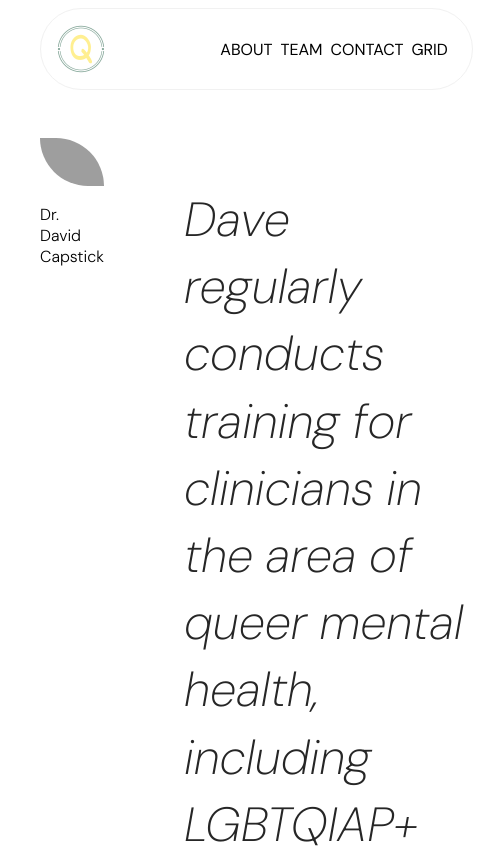
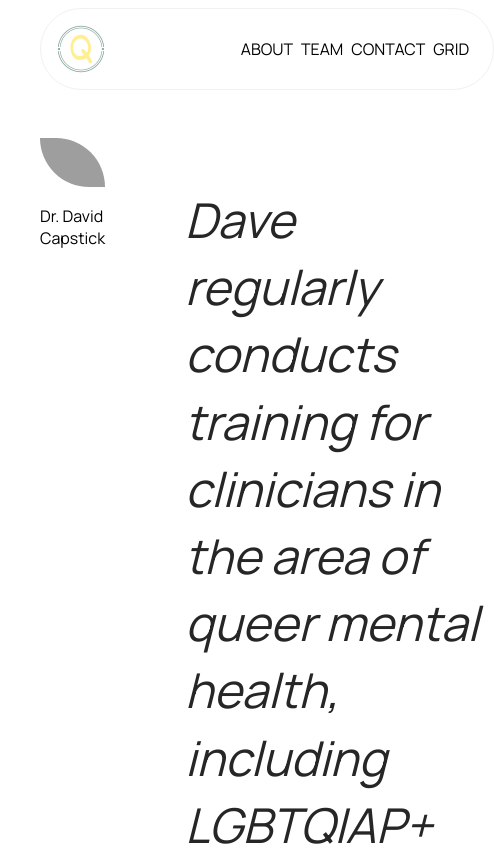
Before and after one commit to fiigoluis/html-css-practice, a plain HTML site: page 02 Day 3 Layout Practice with Flexbox & Grid/grid-layout.html in a window 390 px wide. Shown: the top 848 px of the page, 494 px wide, since content can reach past the window. Drawn offline with Linux system fonts and the light colour scheme; grey boxes are pictures that could not be loaded.

Commit message:
Day 7 – Refactored CSS using variables for colors, spacing, and fonts

```diff
--- a/01 Day 1- HTML Structure & Git Basics/style.css
+++ b/01 Day 1- HTML Structure & Git Basics/style.css
@@ -3,10 +3,10 @@
     box-sizing: border-box;
 }
 body {
-    font-family: 'Manrope', sans-serif;
+    font-family: var(--font-main);
     line-height: 1.4;
-    padding: 1rem 5rem;
-    background-color: #FDFBF5;
+    padding: var(--spacing-md) 5rem;
+    background-color: var(--background-color);
 }
 
 /* Header */
@@ -30,10 +30,10 @@ header {
 li {
     list-style-type: none;
     text-transform: uppercase;
-    padding: 0.5rem;
+    padding: var(--spacing-sm);
     font-size: 0.9rem;
     align-content: center;
-    color: #2e4c47d1;
+    color: var(--primary-color-navbar);
 }
 
 .dropdown {
@@ -44,7 +44,7 @@ li {
 
 .material-icons{
     align-items: center;
-    color: #2E4C47;
+    color: var(--primary-color);
 }
 
 ul{
@@ -59,16 +59,16 @@ ul{
 .fancy-button {
   position: relative;
   overflow: hidden;
-  padding: 0.5rem 0.5rem 0.5rem 1.25rem;
-  background-color: #CCEDE0;
+  padding: var(--spacing-sm) var(--spacing-sm) var(--spacing-sm) 1.25rem;
+  background-color: var(--secondary-color);
   border: none;
   border-radius: 6.188rem;
   display: flex;
   align-items: center;
-  gap: 0.5rem;
+  gap: var(--spacing-sm);
   font-size: 0.9rem;
   font-weight: 200;
-  color: #2E4C47;
+  color: var(--primary-color);
   cursor: pointer;
   transition: color 0.3s ease;
 }
@@ -80,7 +80,7 @@ ul{
   left: 0;
   height: 0;
   width: 100%;
-  background-color: #2E4C47;
+  background-color: var(--primary-color);
   transition: height 0.35s ease;
   z-index: 1;
 }
@@ -98,7 +98,7 @@ ul{
 
 .fancy-button:hover span,
 .fancy-button:hover .arrow_forward {
-  color: #FDFBF5;
+  color: var(--background-color);
 }
 
 
@@ -108,16 +108,16 @@ ul{
   position: relative;
   overflow: hidden;
   z-index: 0;
-  padding: 0.5rem 1.25rem 0.5rem 0.5rem;
+  padding: var(--spacing-sm) 1.25rem var(--spacing-sm) var(--spacing-sm);
   background-color: transparent;
-  border: 0.063rem solid #2E4C47;
+  border: 0.063rem solid var(--primary-color);
   border-radius: 6.188rem;
   display: flex;
   align-items: center;
-  gap: 0.5rem;
+  gap: var(--spacing-sm);
   font-size: 0.9rem;
   font-weight: 200;
-  color: #2E4C47;
+  color: var(--primary-color)7;
   width: fit-content;
   transition: color 0.3s ease;
 }
@@ -129,7 +129,7 @@ ul{
   left: 0;
   width: 100%;
   height: 0%;
-  background-color: #2E4C47;
+  background-color: var(--primary-color);
   z-index: -1;
   transition: height 0.35s ease;
   border-radius: 6.188rem;
@@ -140,14 +140,14 @@ ul{
 }
 
 .fancy-button2:hover {
-  color: #FDFBF5;
+  color:var(--background-color);
   transform: scale(1.03);
   transition: color 0.3s ease, transform 0.3s ease;
 }
 
 .fancy-button2 .arrow_back {
-  background-color: #2E4C47;
-  color: #f4ebd0;
+  background-color: var(--primary-color);
+  color:var(--background-color);
   border-radius: 99rem;
   padding: 0.25rem;
 }
@@ -158,7 +158,7 @@ ul{
     align-items: center;
     background: none;
     border: none;
-    padding: 0.5rem;
+    padding: var(--spacing-sm);
     cursor: pointer;
 }
 
@@ -168,8 +168,8 @@ ul{
 }
 
 .arrow_forward{
-    background-color: #2E4C47;
-    color: #f4ebd0;
+    background-color: var(--primary-color);
+    color:var(--background-color);
     border-radius: 6.188rem;
     padding: 0.25rem;
 }
@@ -180,7 +180,7 @@ ul{
 }
 
 .search_icon{
-    color: #2e4c47ae;
+    color: var(--primary-color-navbar);
 }
 
 article{
@@ -208,7 +208,7 @@ main{
 
 #aboutSummary{
     display: flex;
-    gap: 2rem;
+    gap: var(--spacing-lg);
     justify-items: start;
     justify-content: space-between;
     width: fit-content;
@@ -220,8 +220,8 @@ main{
 }
 
 .titleTag h3{
-    padding: 0.125rem 0.5rem;
-    background-color: #f5efdf;
+    padding: 0.125rem var(--spacing-sm);
+    background-color: var(--background-color);
     align-content: center;
     text-align: center;
     font-size: small;
@@ -242,7 +242,7 @@ main{
 
 
 .topAboutUs h1{
-    font-family: 'Newsreader', serif;
+    font-family: var(--font-accent);
     font-size:6rem;
     font-weight: 200;
     line-height:1;
@@ -253,12 +253,12 @@ main{
 .topAboutUs h3 {
   margin: 0;
   padding: 0;
-  font-size: 2rem;
+  font-size: var(--spacing-lg);
   font-weight: 200;
 }
 
 .blockContent2{
-    padding: 0 0 0 2rem;
+    padding: 0 0 0 var(--spacing-lg);
     flex: 1;
     display: flex;
     flex-direction: column;
@@ -267,13 +267,13 @@ main{
 }
 
 .aboutUs{
-    gap: 2rem;
+    gap: var(--spacing-lg);
 }
 
 .aboutUs p{
     font-size: 1.5rem;
     line-height: 1.4;
-    color: #2E4C47;
+    color: var(--primary-color);
     font-weight: 200;
 }
 
@@ -296,11 +296,11 @@ main{
 @media (max-width: 768px) {
   header, main, article {
     flex-direction: column;
-    padding: 1rem;
+    padding: var(--spacing-md);
   }
 
   .blockContent, .blockContent2 {
-    padding: 1rem 0;
+    padding: var(--spacing-md) 0;
   }
 
   .topAboutUs h1 {
@@ -308,6 +308,6 @@ main{
   }
 
   .aboutUs p {
-    font-size: 1rem;
+    font-size: var(--spacing-md);
   }
 }
--- a/02 Day 3 Layout Practice with Flexbox & Grid/flexbox-layout.css
+++ b/02 Day 3 Layout Practice with Flexbox & Grid/flexbox-layout.css
@@ -6,14 +6,14 @@ body{
     display: flex;
     flex-direction: column;
     gap: 3rem;
-    padding: 0 2rem 2rem 2rem;
-    font-family: 'DM Sans', sans-serif;
+    padding: 0 var(--spacing-lg) var(--spacing-lg) var(--spacing-lg);
+    font-family: var(--font-main);
 }
 
 header{
     display: flex;
     justify-content: space-between;
-    padding: 1rem 1.5rem 1rem 1rem;
+    padding: var(--spacing-md) 1.5rem var(--spacing-md) var(--spacing-md);
     border: solid 0.063rem #f1f1f1;
     height: fit-content;
     align-items: center;
@@ -27,7 +27,7 @@ header{
 
 ul{
     display: flex;
-    gap: 2rem;
+    gap: var(--spacing-lg);
     margin: 0;
 }
 
@@ -54,7 +54,7 @@ li{
 }
 
 .left h2{
-    font-size: 1rem;
+    font-size: var(--spacing-md);
     font-weight: 300;
 }
 
@@ -63,11 +63,11 @@ li{
 }
 
 .right p{
-    font-family: 'DM Sans', sans-serif;
+    font-family: var(--font-main);
     font-size: 3rem;
-    font-weight: 200;
+    font-weight: 100;
     width: 100%;
-    color: rgb(38, 38, 38);
+    color: var();
     font-style: italic;
     line-height: 1.4;
     max-width: 100%;
@@ -80,11 +80,11 @@ li{
 @media(max-width: 768px){
 
     body{
-        padding: 0 1rem 1rem 1rem;
+        padding: 0 var(--spacing-md) var(--spacing-md) var(--spacing-md);
     }
     .container {
         flex-direction: column;
-        gap: 2rem;
+        gap: var(--spacing-lg);
     }
 
     .left, .right{
--- a/02 Day 3 Layout Practice with Flexbox & Grid/grid-layout.css
+++ b/02 Day 3 Layout Practice with Flexbox & Grid/grid-layout.css
@@ -3,8 +3,8 @@
 }
 
 body{
-    padding: 0 2rem 2rem 2rem;
-    font-family: 'DM Sans', sans-serif;
+    padding: 0 var(--spacing-lg) var(--spacing-lg)  var(--spacing-lg);
+    font-family: var(--font-main);
     display: grid;
     grid-template-rows: auto;
     gap: 3rem;
@@ -14,7 +14,7 @@ header{
     display: grid;
     grid-template-columns: 1fr 0.3fr;
     justify-content: space-between;
-    padding: 1rem 1.5rem 1rem 1rem;
+    padding: var(--spacing-md) 1.5rem var(--spacing-md) var(--spacing-md);
     border: solid 0.063rem #f1f1f1;
     height: fit-content;
     align-items: center;
@@ -30,7 +30,7 @@ ul{
     display: grid;
     justify-content: space-between;
     grid-template-columns: repeat(4, auto);
-    gap: 0.5rem;
+    gap: var(--spacing-sm);
     padding: 0;
     margin: 0;
 
@@ -62,7 +62,7 @@ li{
 }
 
 .left h2{
-    font-size: 1rem;
+    font-size: var(--spacing-md);
     font-weight: 300;
 }
 
@@ -71,9 +71,9 @@ li{
 }
 
 .right p{
-    font-family: 'DM Sans', sans-serif;
+    font-family: var(--font-main);
     font-size: 3rem;
-    font-weight: 200;
+    font-weight: 100;
     width: 100%;
     color: rgb(38, 38, 38);
     font-style: italic;
--- a/02 Day 3 Layout Practice with Flexbox & Grid/grid-layout.html
+++ b/02 Day 3 Layout Practice with Flexbox & Grid/grid-layout.html
@@ -4,6 +4,7 @@
   <meta charset="UTF-8" />
   <meta name="viewport" content="width=device-width, initial-scale=1.0" />
   <title>Layout Practice</title>
+  <link rel="stylesheet" href="../04 CSS Variables/variables.css">
   <link rel="stylesheet" href="./grid-layout.css" />
   <link rel="preconnect" href="https://fonts.googleapis.com">
 <link rel="preconnect" href="https://fonts.gstatic.com" crossorigin>
--- /dev/null
+++ b/04 CSS Variables/variables.css
@@ -0,0 +1,14 @@
+@import url('https://fonts.googleapis.com/css2?family=Manrope&family=Newsreader&display=swap');
+
+:root {
+  --primary-color: #2E4C47;
+  --primary-color-navbar: #2e4c47b6;
+  --secondary-color: #CCEDE0;
+  --form-color: #FDF4DF;
+  --background-color: #FDFBF6;
+  --font-main: 'Manrope', sans-serif;
+  --font-accent: 'Newsreader', serif;
+  --spacing-sm: 0.5rem;
+  --spacing-md: 1rem;
+  --spacing-lg: 2rem;
+}
```
Also changed, not shown: 01 Day 1- HTML Structure & Git Basics/index.html (+2 -1 lines), 02 Day 3 Layout Practice with Flexbox & Grid/flexbox-layout.html (+2 -1 lines), 03 Day 6 Task- HTML Forms + Basic Styling/index-contact.html (+1 -0 lines), 03 Day 6 Task- HTML Forms + Basic Styling/stylesheet.css (+0 -13 lines), 1 other file.
